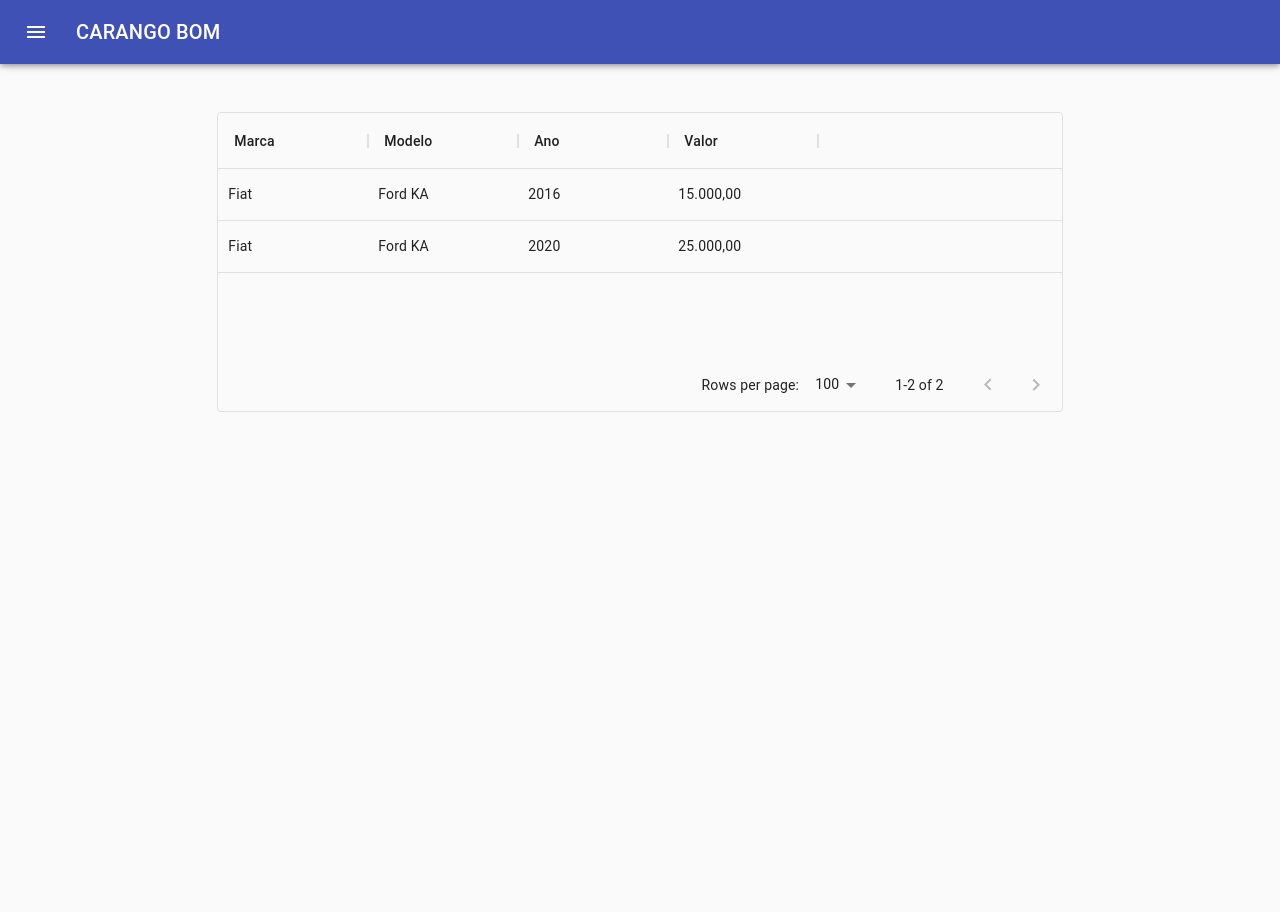
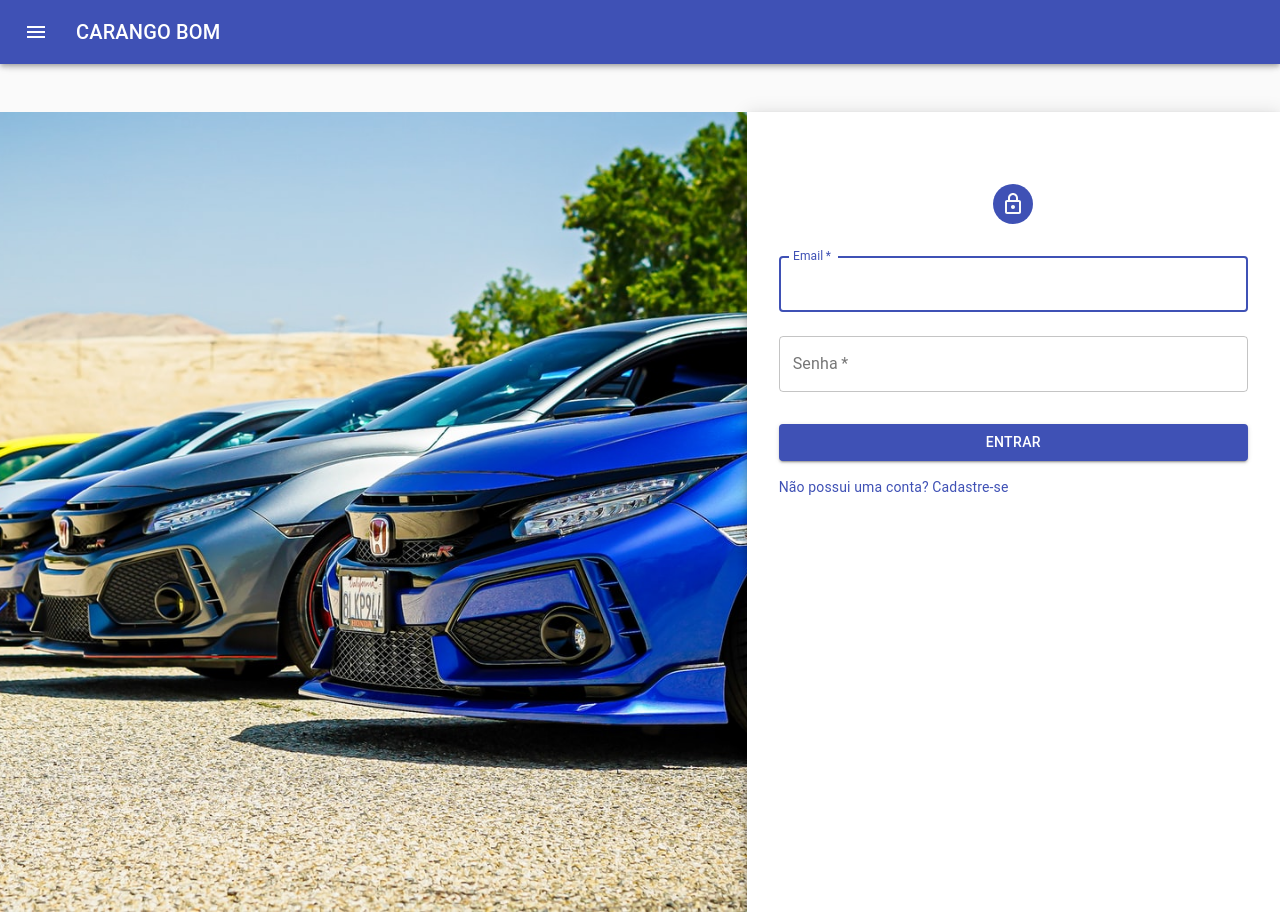
Before and after one commit to CaelumAulas/aceleratw-turma1-grupo2, a React (Create React App) app: page /login in a window 1280 px wide. Before the commit the page ends 800 px from the top, so only its background shows below. Built offline with nearby package versions, Linux system fonts and the light colour scheme.

Commit message:
adicionando teste na lista de carros

```diff
--- a/src/App.jsx
+++ b/src/App.jsx
@@ -1,4 +1,4 @@
-import Header from "./components/organisms/Header.js"
+import Header from "./components/organisms/Header.jsx"
 import Authentication from "./pages/authentication/Authentication.js"
 import ListOfCars from "./pages/cars/List.js"
 import NewUser from "./pages/newUser/NewUser.js"
@@ -12,7 +12,7 @@ function App() {
         <Header />
         </div>
           <Switch>
-            <Route path="/">
+            <Route path="/" exact>
               <ListOfCars />
             </Route>
             <Route path="/login">
--- a/src/pages/cars/List.js
+++ b/src/pages/cars/List.js
@@ -19,7 +19,7 @@ export default function App() {
     <Grid container spacing={3}>
       <Grid item xs={2}> <div/></Grid>
       <Grid item xs={12} lg={8} >
-        <div style={{ height: 300, width: '100%' }}>
+        <div id="data-grid" style={{ height: 300, width: '100%' }}>
           <DataGrid rows={rows} columns={columns} />
         </div>
        </Grid>
```
Also changed, not shown: src/components/organisms/Header.jsx (renamed from src/components/organisms/Header.js), src/components/organisms/Login.jsx (deleted), src/pages/authentication/index.js (deleted), 2 other files (tests, documents, lock files or other folders).
